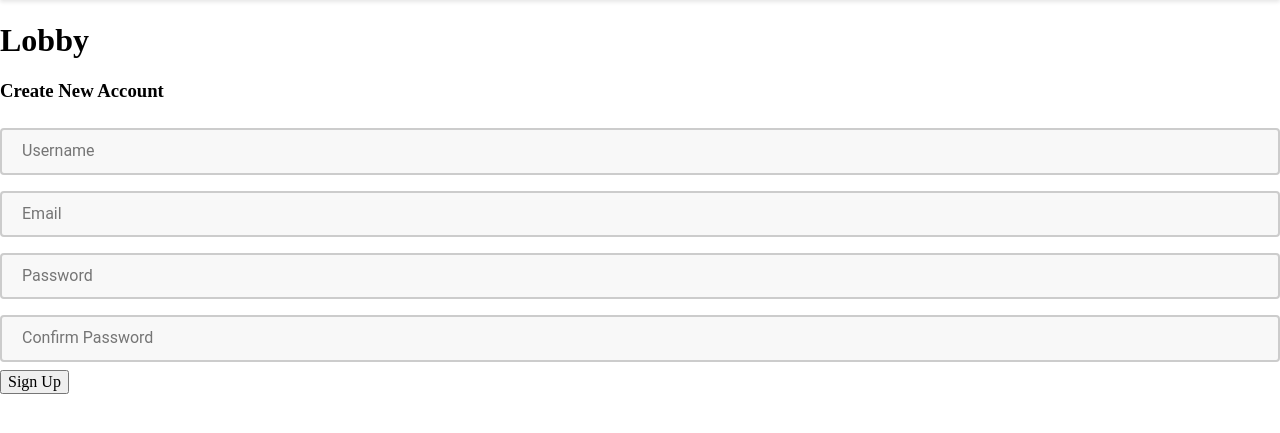
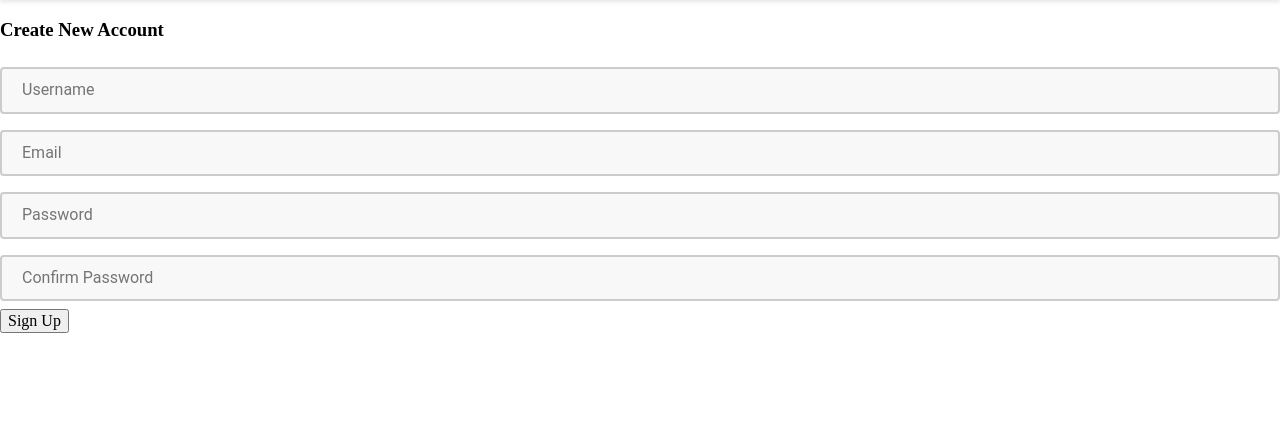
Before and after one commit to SergioEderCervantes/Lobby, a Django app: page /accounts/signup/ in a window 1280 px wide. Shown: the part 50-483 px from the top of the page. Run offline with Django 5.2, Linux system fonts and the light colour scheme.

Commit message:
Corregimos login y signup

```diff
--- a/lobby/templates/index.html
+++ b/lobby/templates/index.html
@@ -10,10 +10,6 @@
     <link rel="stylesheet" href="{% static 'css/field.css' %}" />
   </head>
   <body>
-    {% include 'header/navbar.html' %}
-
-    <h1>Lobby</h1>
-
-    {% block content %} {% endblock %}
+    {% include 'header/navbar.html' %} {% block content %} {% endblock %}
   </body>
 </html>
--- a/templates/account/signup.html
+++ b/templates/account/signup.html
@@ -1,74 +1,51 @@
 {% extends "index.html" %}
 {% block content %}
-  <div class="container">
-    <div class="row">
-      <div class="account-form-container">
-        <div class="row">
-          <div class="col-md-12">
+  <div>
+    <div>
       <h3>Create New Account</h3>
     </div>
-        </div>
-        <div class="row">
-          <form class="form-horizontal signup-form"
-                id="userSignupForm"
-                action="{% url "account_signup" %}"
+    <div>
+      <form id="userSignupForm"
+            action="{% url 'account_signup' %}"
             method="post"
             role="form">
         {% csrf_token %}
         {% if request.GET.next %}<input type="hidden" name="next" value="{{ request.GET.next }}">{% endif %}
         {% if form.non_field_errors %}
-              <div class="fieldWrapper alert alert-danger">
+          <div>
             <ul>
-                  {% for error in form.non_field_errors %}<li>{{ error | lower }}</li>{% endfor %}
+              {% for error in form.non_field_errors %}<li>{{ error|lower }}</li>{% endfor %}
             </ul>
           </div>
         {% endif %}
-            <div class="col-lg-12">
-              <div class="form-group inner-addon left-addon {% if form.username.errors %}has-error{% endif %}">
-                <i class="icon-user"></i>
-                <input class="form-control login-field"
-                       type="text"
-                       id="id_username"
-                       name="username"
-                       placeholder="Username">
-                <span class="help-block">{{ form.username.errors }}</span>
-                <div class="col-lg-12">
-                  <div class="form-group inner-addon left-addon {% if form.email.errors %}has-error{% endif %}">
-                    <i class="icon-user"></i>
-                    <input class="form-control login-field"
-                           type="text"
-                           id="id_email"
-                           name="email"
-                           placeholder="Email">
-                    <span class="help-block">{{ form.email.errors }}</span>
+        <div>
+          <div>
+            <input type="text" id="id_username" name="username" placeholder="Username">
+            <span>{{ form.username.errors }}</span>
           </div>
-                  <div class="form-group inner-addon left-addon {% if form.password1.errors %}has-error{% endif %}">
-                    <i class="icon-lock"></i>
-                    <input class="form-control login-field"
-                           type="password"
+          <div>
+            <input type="text" id="id_email" name="email" placeholder="Email">
+            <span>{{ form.email.errors }}</span>
+          </div>
+          <div>
+            <input type="password"
                    id="id_password1"
                    name="password1"
                    placeholder="Password">
-                    <span class="help-block">{{ form.password1.errors }}</span>
+            <span>{{ form.password1.errors }}</span>
           </div>
-                  <div class="form-group inner-addon left-addon {% if form.password1.errors %}has-error{% endif %}">
-                    <i class="icon-lock"></i>
-                    <input class="form-control login-field"
-                           type="password"
+          <div>
+            <input type="password"
                    id="id_password2"
                    name="password2"
                    placeholder="Confirm Password">
-                    <span class="help-block">{{ form.password1.errors }}</span>
+            <span>{{ form.password2.errors }}</span>
           </div>
-                  <div class="form-group">
-                    <div class="col-md-5">
-                      <button type="submit" class="btn btn-complete btn-bold pull-right">Sign Up</button>
-                    </div>
+          <div>
+            <button type="submit">Sign Up</button>
           </div>
         </div>
       </form>
     </div>
   </div>
-        </div>
-      </div>
 {% endblock %}
--- a/tournaments/templates/tournaments.html
+++ b/tournaments/templates/tournaments.html
@@ -5,7 +5,7 @@
   <h3>{{ tournament.name }}</h3>
   <p>{{ tournament.date }}</p>
   <p>Max players: {{ tournament.players }}</p>
-
+  <a href="#">Ingresar</a>
   {% endfor %}
 </section>
 {% endblock %}
```
Also changed, not shown: reservations/templates/reservations.html (+1 -8 lines), templates/account/login.html (+42 -6 lines). Lines whose indentation alone changed are shown as unchanged.
